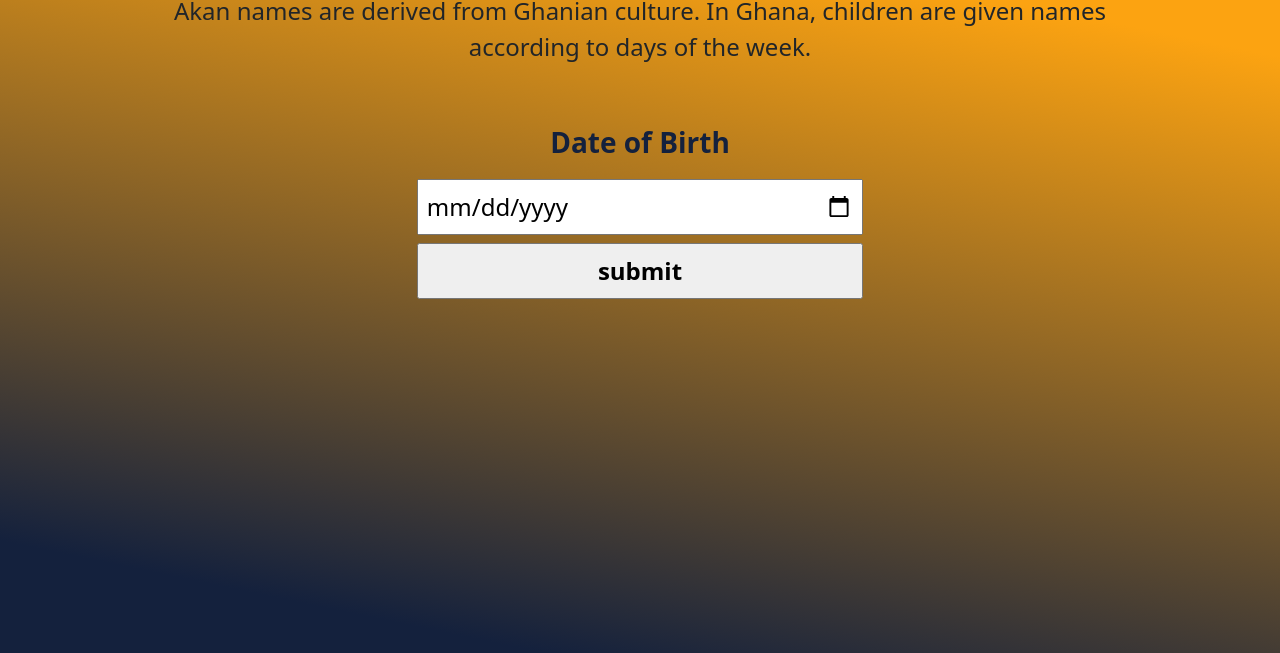
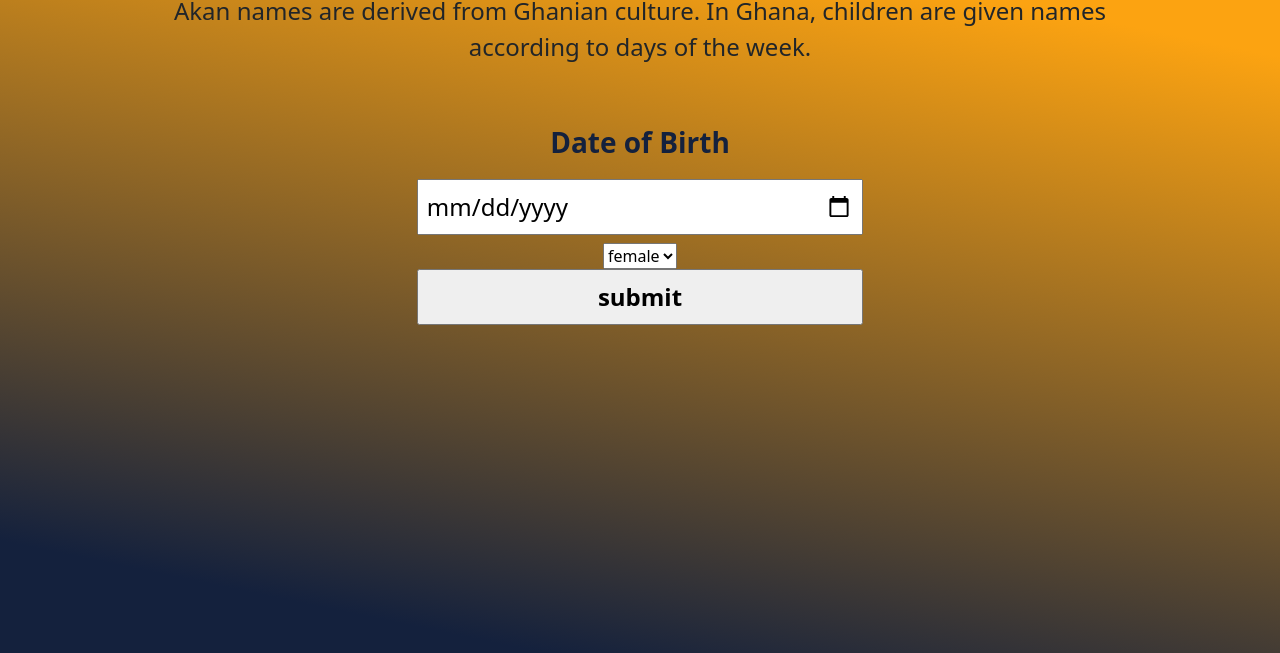
Before and after one commit to WPurity/AKAN-Names, a plain HTML site: page index.html in a window 1280 px wide. Shown: the part 147-800 px from the top of the page. Drawn offline with nearby package versions, Linux system fonts and the light colour scheme.

Commit message:
added select tag

```diff
--- a/index.html
+++ b/index.html
@@ -20,7 +20,15 @@
               <form action="">
                   <label for="">Date of Birth</label>
                   <input type="date" name="date" id="date" required>
-                  <input type="submit" value="submit">
+                  <select name="identity" id="identity">
+                      <option value="female">
+                          female
+                      </option>
+                      <option value="male">
+                          male
+                      </option>
+                  </select>
+                  <input type="submit" value="submit" id="submit">
               </form>
             </div>
             <div class="col" id="content">
```
